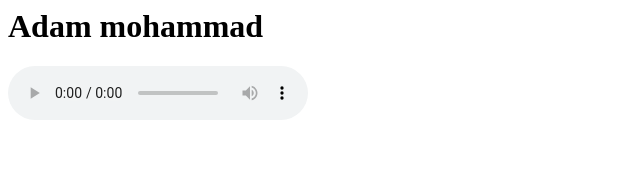
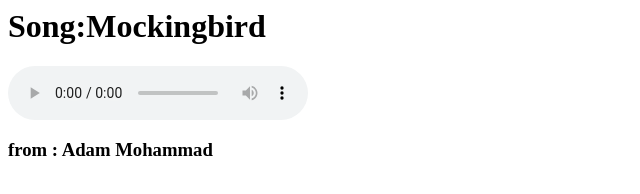
Before and after one commit to adamsmohammad2011-star/my-website-1, a plain HTML site: page index.html in a window 1280 px wide. Shown: the whole page, without its empty margins (0-640 px from the left). Drawn offline with Linux system fonts and the light colour scheme.

Commit message:
Update index.html

```diff
--- a/index.html
+++ b/index.html
@@ -2,11 +2,13 @@
 <htm1>
 	<body>
 		<p>
-			<h1>Adam mohammad</h1>
+			<h1>Song:Mockingbird</h1>
 
 
 		</p>
 		<audio src="music.mp3" controls></audio>
+		<br>
+		<h3>from : Adam Mohammad</h3>
 
 
 
```
